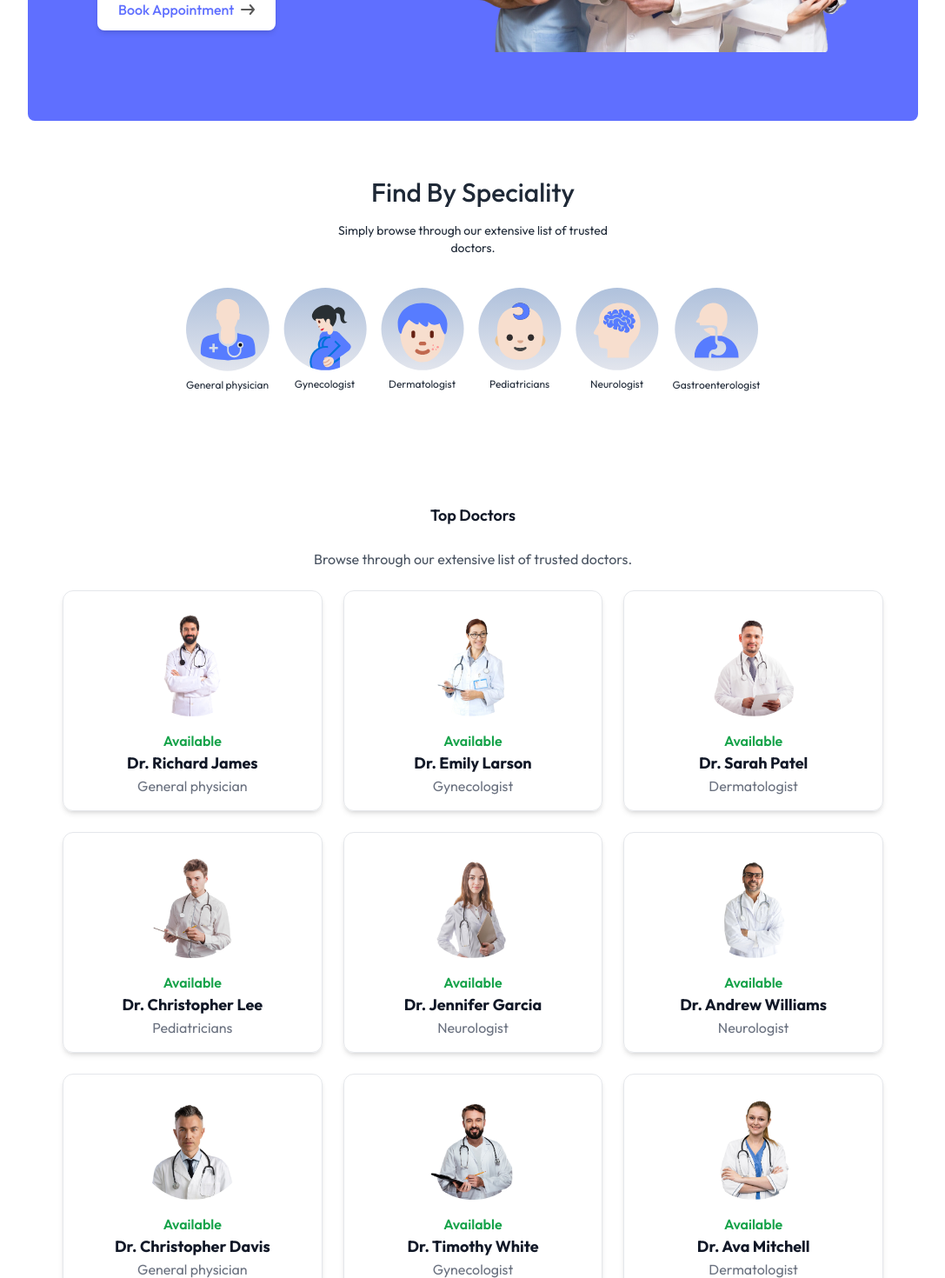
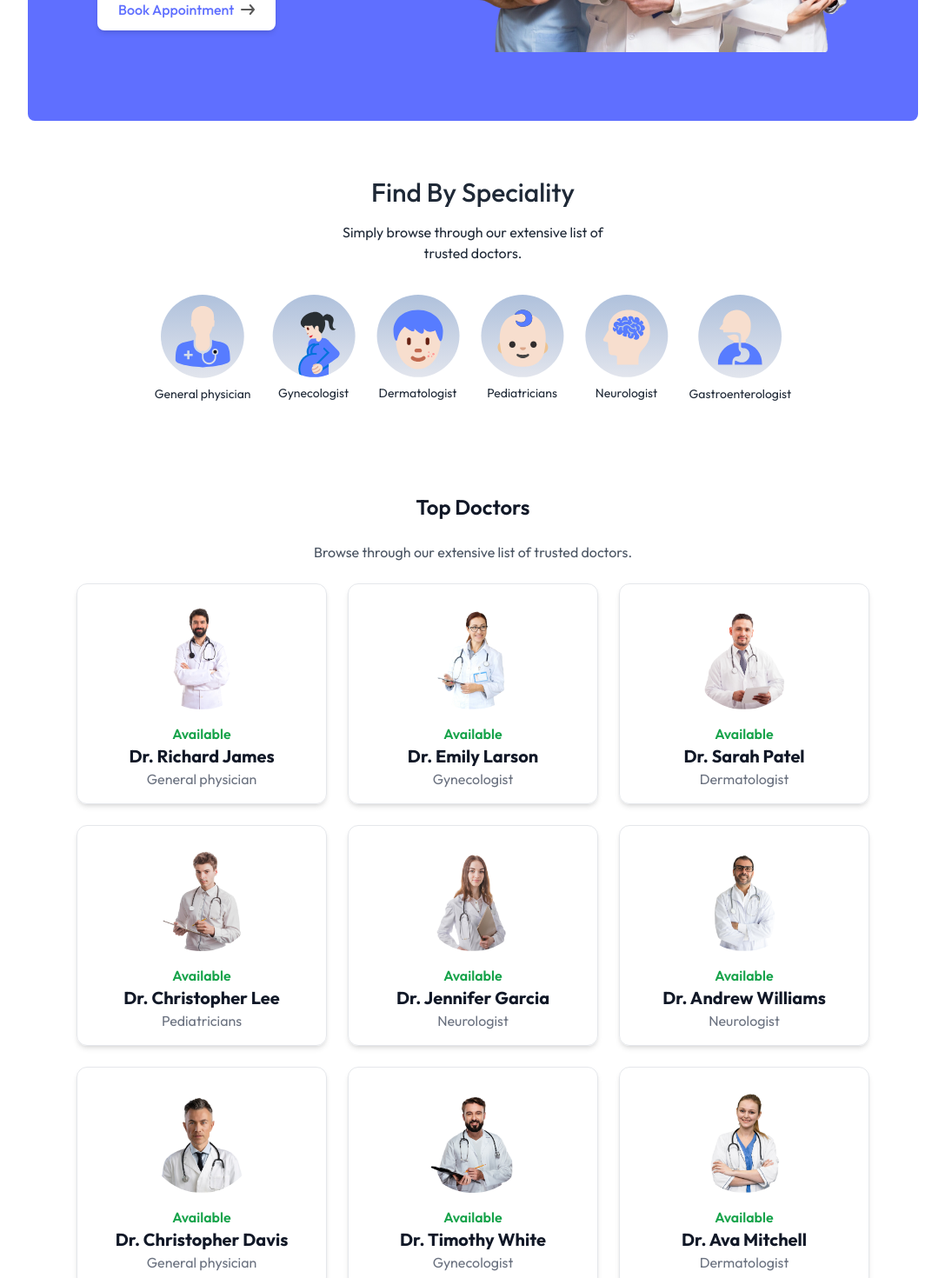
Before and after one commit to manojshrestha003/doctorAppointmentSystem-FrontEnd, a React (Vite) app: page / in a window 1280 px wide. Shown: the part 460-1930 px from the top of the page at 87% size, without its empty margins (96-1183 px from the left). Built offline with nearby package versions, Linux system fonts and the light colour scheme.

Commit message:
updating TopDoctors component

```diff
--- a/src/components/SpecialityMenu.jsx
+++ b/src/components/SpecialityMenu.jsx
@@ -4,24 +4,31 @@ import { Link } from 'react-router-dom'
 
 const SpecialityMenu = () => {
   return (
-    <div id='speciality' className='flex flex-col items-center gap-4 py-16 text-gray-800'>
-        <h1 className='text-3xl font-medium'>Find By Speciality</h1>
-        <p className='sm:w-1/3 text-center text-sm'> Simply browse through our extensive list of trusted doctors.</p>
-        <div className='flex sm:justify-center gap-4 pt-5 overflow-scroll'>
-            {
-                specialityData.map((item, index)=>(
-                    <Link onClick={()=>scrollTo(0,0)} className='flex flex-col items-center text-xs cursor-pointer flex-shrink-0 hover:translate-y-[10px] transition-all duration-500' key={index} to={`/doctors/${item.speciality}`}>
-                        <img className='w-16 sm:w-24 mb-2' src={item.image} alt="" />
-                        <p>{item.speciality}</p>
+    <div id="speciality" className="flex flex-col items-center gap-4 py-16 text-gray-800 px-4">
+    {/* Title */}
+    <h1 className="text-2xl sm:text-3xl font-medium text-center">Find By Speciality</h1>
 
-                    </Link>
-                )
+    {/* Description */}
+    <p className="w-full sm:w-1/3 text-center text-sm sm:text-base">
+      Simply browse through our extensive list of trusted doctors.
+    </p>
 
-                )
-            }
-        </div>
+    {/* Scrollable Specialities */}
+    <div className="flex sm:justify-center gap-6 pt-5 overflow-x-auto scrollbar-hide w-full max-w-5xl">
+      {specialityData.map((item, index) => (
+        <Link
+          onClick={() => scrollTo(0, 0)}
+          className="flex flex-col items-center text-xs sm:text-sm cursor-pointer flex-shrink-0 hover:translate-y-[5px] sm:hover:translate-y-[10px] transition-all duration-300"
+          key={index}
+          to={`/doctors/${item.speciality}`}
+        >
+          <img className="w-14 sm:w-20 md:w-24 mb-2" src={item.image} alt={item.speciality} />
+          <p className="text-center">{item.speciality}</p>
+        </Link>
+      ))}
+    </div>
+  </div>
 
-    </div>
   )
 }
 
--- a/src/components/TopDoctors.jsx
+++ b/src/components/TopDoctors.jsx
@@ -8,31 +8,48 @@ const TopDoctors = () => {
   const {doctors} = useContext(AppContex);
   const navigate = useNavigate();
   return (
-    <div className='flex flex-col items-center gap-6 my-16 text-gray-900 md:mx-10'>
-      <h1 className="sm:w-1/3 text-center text-lg font-semibold">Top Doctors</h1>
-      <p className="text-gray-600 text-center">Browse through our extensive list of trusted doctors.</p>
+    <div className="flex flex-col items-center gap-6 my-10 px-4 text-gray-900 md:mx-10">
+  {/* Title */}
+  <h1 className="w-full sm:w-1/2 text-center text-xl sm:text-2xl font-semibold">
+    Top Doctors
+  </h1>
 
-      <div className="grid grid-cols-1 md:grid-cols-2 lg:grid-cols-3 gap-6 w-full max-w-5xl">
+  {/* Subtitle */}
+  <p className="text-gray-600 text-center text-sm sm:text-base">
+    Browse through our extensive list of trusted doctors.
+  </p>
+
+  {/* Doctors Grid */}
+  <div className="grid grid-cols-1 sm:grid-cols-2 lg:grid-cols-3 gap-6 w-full max-w-5xl">
     {doctors.slice(0, 10).map((doctor, index) => (
-          <div onClick={()=>{navigate(`/appointments/${doctor._id}`)}} key={index} className="border rounded-xl shadow-md p-4 flex flex-col items-center text-center">
+      <div
+        onClick={() => navigate(`/appointments/${doctor._id}`)}
+        key={index}
+        className="border rounded-xl shadow-md p-4 flex flex-col items-center text-center transition hover:shadow-lg"
+      >
         <img
           src={doctor.image}
           alt={`Dr. ${doctor.name}`}
-              className="w-32 h-32 object-cover rounded-full mb-4"
+          className="w-24 h-24 sm:w-32 sm:h-32 object-cover rounded-full mb-4"
         />
         <div className="flex flex-col items-center">
-              <p className="text-green-600 font-semibold">Available</p>
-              <p className="text-lg font-bold">{doctor.name}</p>
-              <p className="text-gray-500">{doctor.speciality}</p>
+          <p className="text-green-600 font-semibold text-sm sm:text-base">Available</p>
+          <p className="text-lg sm:text-xl font-bold">{doctor.name}</p>
+          <p className="text-gray-500 text-sm sm:text-base">{doctor.speciality}</p>
         </div>
       </div>
     ))}
   </div>
 
-      <button onClick={()=>{navigate('/doctors'); scrollTo(0,0)}} className="mt-6 px-6 py-2 bg-blue-600 text-white rounded-lg hover:bg-blue-700 transition">
+  {/* More Button */}
+  <button
+    onClick={() => { navigate('/doctors'); scrollTo(0,0); }}
+    className="mt-6 px-5 py-2 bg-blue-600 text-white rounded-lg hover:bg-blue-700 transition"
+  >
     More
   </button>
 </div>
+
   )
 }
 
```
Lines whose indentation alone changed are shown as unchanged.
